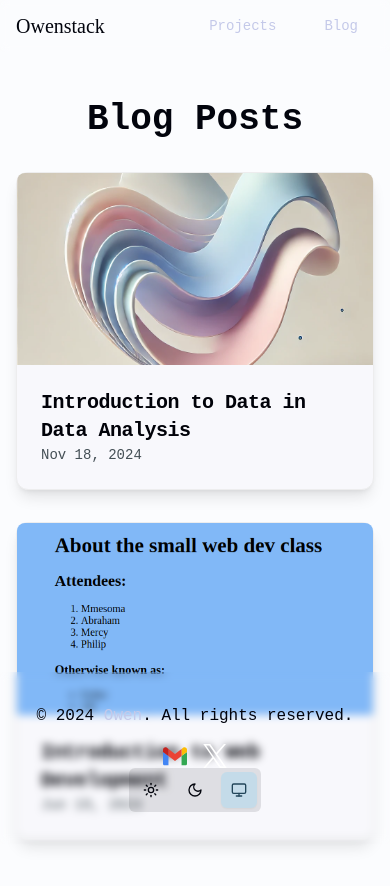
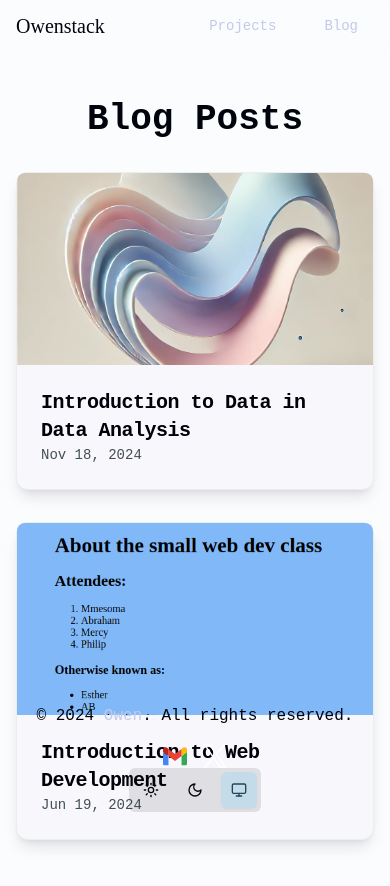
Before and after one commit to owenstack/owenstack.github.io, an Astro site: page /blog in a window 390 px wide. Built offline with nearby package versions, Linux system fonts and the light colour scheme; Astro itself is replaced by a stand-in of ours.

Commit message:
:lipstick: Update footer

```diff
--- a/src/components/Footer.astro
+++ b/src/components/Footer.astro
@@ -5,7 +5,7 @@ import Gmail from "@/components/icons/google";
 import X from "@/components/icons/twitter";
 ---
 
-<footer class="bg-transparent backdrop-blur-sm flex flex-col sm:flex-row items-center justify-between py-8 px-4 fixed bottom-0 left-0 right-0 w-full">
+<footer class="bg-transparent flex flex-col sm:flex-row items-center justify-between py-8 px-4 fixed bottom-0 left-0 right-0 w-full">
 	<div class="mb-4 sm:mb-0">
 		© {today.getFullYear()} <a href="https://owenstack.github.io" class="text-primary hover:underline">Owen</a>. All rights reserved.
 	</div>
```
